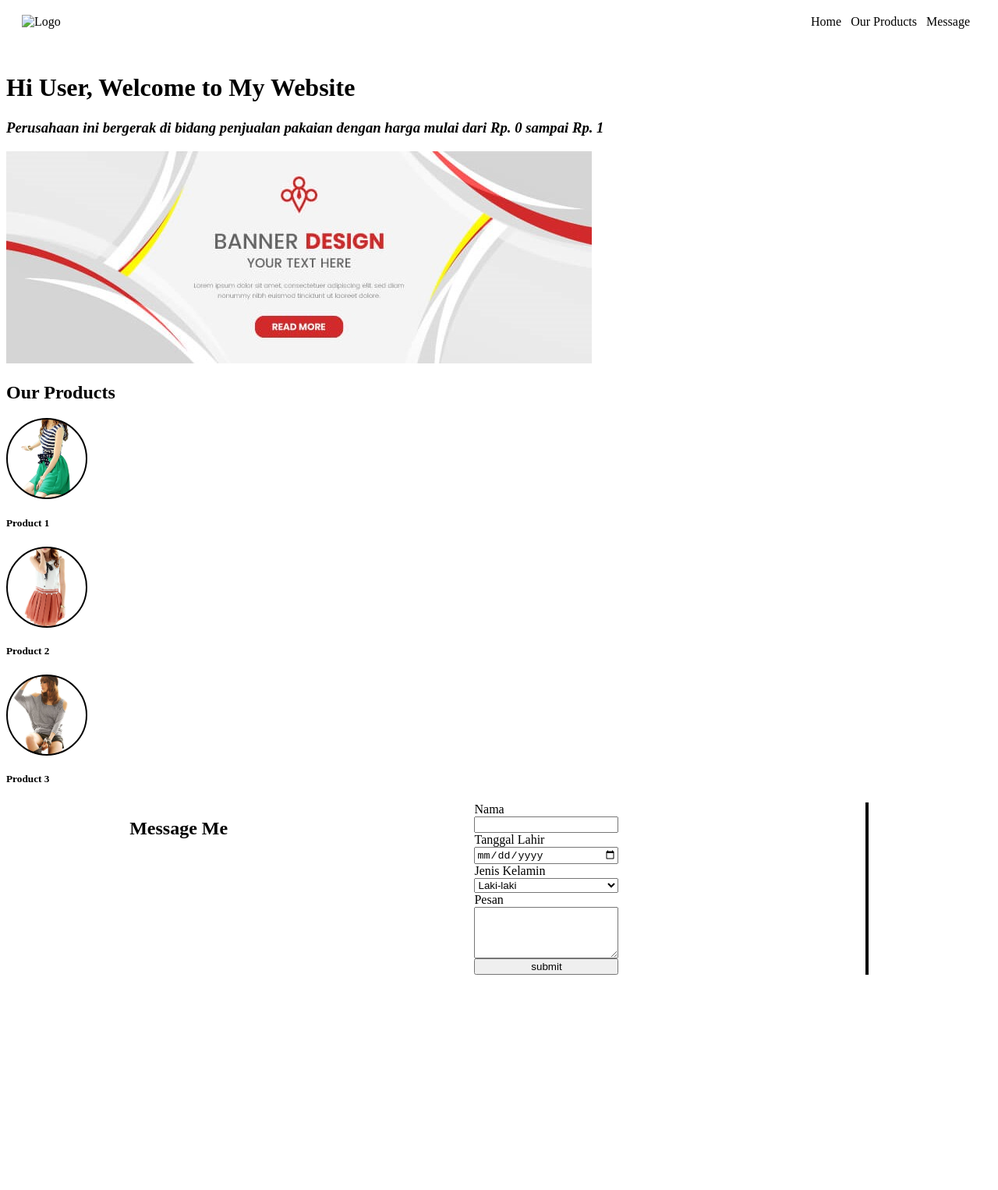
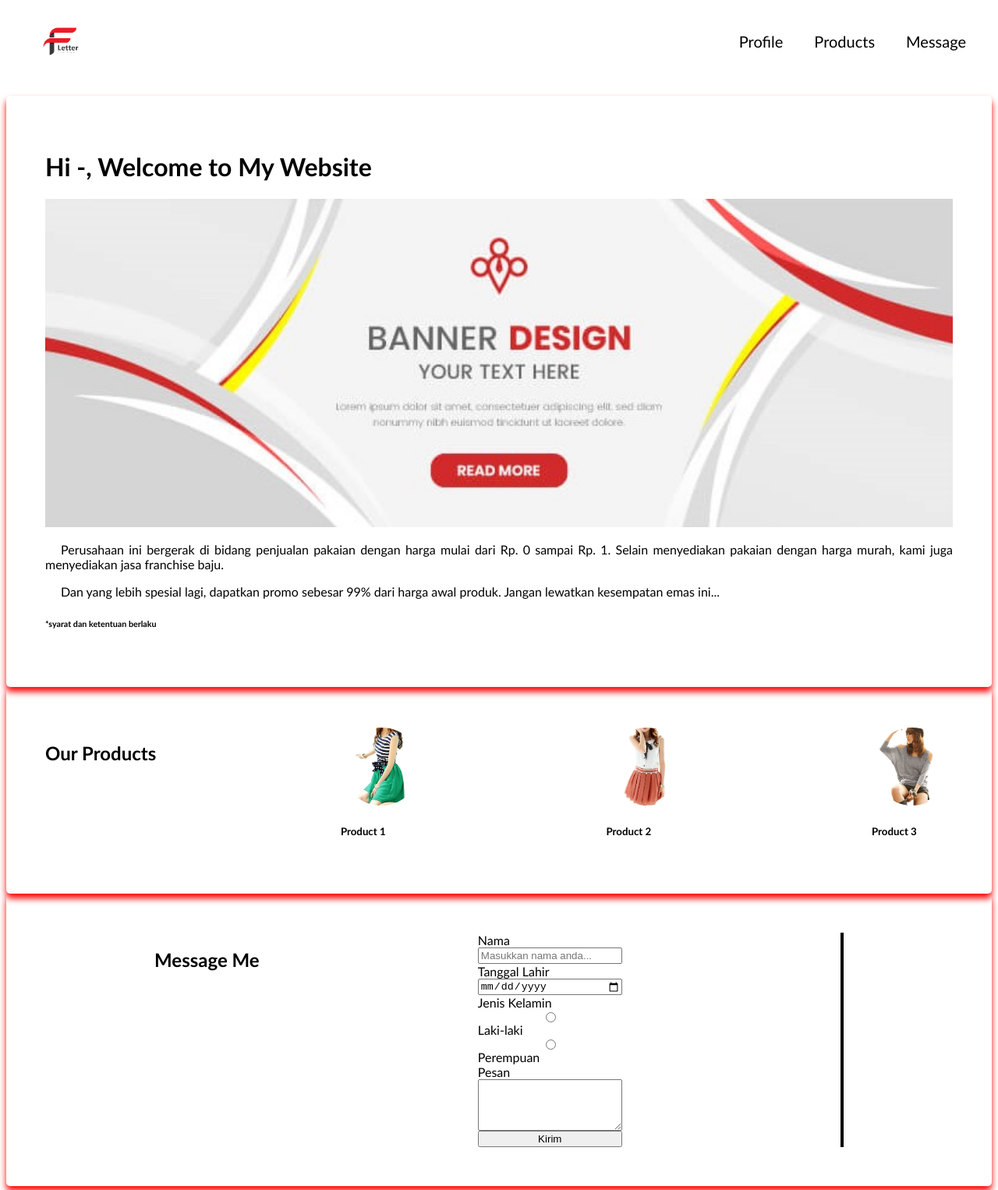
Before and after one commit to revou-fundamental-course/19-feb-24-muhammadfaatih, a plain HTML site: page index.html in a window 1280 px wide. Shown: the part 25-1551 px from the top of the page at 78% size. Before the commit the page ends 1283 px from the top, so only its background shows below. Drawn offline with Linux system fonts and the light colour scheme.

Commit message:
update penambahan file js dan update tampilan css 26-02-24 22:17

```diff
--- a/css/style.css
+++ b/css/style.css
@@ -1,6 +1,6 @@
 body {
     /*font-family: system-ui, -apple-system, BlinkMacSystemFont, 'Segoe UI', Roboto, Oxygen, Ubuntu, Cantarell, 'Open Sans', 'Helvetica Neue', sans-serif;*/
-    font-family:'Times New Roman', Times, serif;
+    font-family: 'Gill Sans', 'Times New Roman', 'Calibri';
 }
 
 header {
@@ -20,18 +20,19 @@ header {
 }
 
 .home h3 {
-    font-style:italic;
+    font-style:normal;
 }
 
 .our-product {
-    /*display: flex;*/
+    display: flex;
     justify-content:space-between;
+    padding: 20px;
 }
 
 .circle-image {
     width: 100px;
     height: 100px;
-    border: 2px solid black;
+    border: 2px solid white;
     border-radius: 50%;
     background-size: cover;
     background-position: center;
@@ -51,3 +52,58 @@ header {
 .output {
     border: 2px solid black;
 }
+
+p {
+    text-indent: 20px;
+    text-align: justify;
+}
+
+.card {
+    box-shadow: 0 6px 8px 0 #ff0000;
+    border-radius: 5px;
+    padding: 50px;
+}
+
+.banner {
+    width: 100%;
+    /*width: 300px;*/
+    /*max-height: 300px;*/
+    /*height: 500px;*/
+    object-fit: cover;
+    object-position: center;
+}
+
+nav li {
+    /*display: inline;*/
+    list-style-type: none;
+    margin-right: 20px;
+}
+
+nav ul {
+    padding-inline: 2px;
+    display: flex;
+    gap : 2rem;
+}
+
+nav {
+    /*background-color: #A7D397;*/
+    padding: 1px;
+    position: sticky;
+    top: 0;
+    text-align: center;
+    border: 2px solid white;
+}
+
+nav a {
+    font-size: 20px;
+    font-weight: 500;
+    text-align: center;
+    text-decoration: none;
+    color: black;
+}
+
+nav a:hover {
+    font-weight: bold;
+    color: #ff0000;
+    /*text-decoration: underline;*/
+}
--- a/index.html
+++ b/index.html
@@ -3,27 +3,33 @@
 <head>
     <meta charset="UTF-8">
     <meta name="viewport" content="width=device-width, initial-scale=1.0">
-    <title>My Company Profile</title>
+    <title>My Company</title>
     <link rel="stylesheet" href="css/style.css">
+    <link rel="icon" type="image/x-icon" href="assets/logo.png">
 </head>
 <body>
     <header>
-        <img src="" alt="Logo">
-        <ul class="navigation">
-            <li>Home</li>
-            <li>Our Products</li>
-            <li>Message</li>
-        </ul>
+        <img src="assets/logo.png" width="100px" height="100px" alt="Logo">
+        <nav>
+            <ul class="navigation">
+                <li><a href="#home">Profile</a></li>
+                <li><a href="#our-product">Products</a></li>
+                <li><a href="#message-box">Message</a></li>
+            </ul>
+        </nav>
     </header>
 
     <main>
-        <div class="home">
-            <h1>Hi User, Welcome to My Website</h1>
-            <h3>Perusahaan ini bergerak di bidang penjualan pakaian dengan harga mulai dari Rp. 0 sampai Rp. 1</h3>
-            <img src="assets/banner.jpg" alt="Banner">
+        <div class="home card" id="home">
+            <h1>Hi <span id="visitor">-</span>, Welcome to My Website</h1>
+            <script src="js/script.js"></script>
+            <img src="assets/banner.jpg" alt="Banner" class="banner">
+            <p>Perusahaan ini bergerak di bidang penjualan pakaian dengan harga mulai dari Rp. 0 sampai Rp. 1. Selain menyediakan pakaian dengan harga murah, kami juga menyediakan jasa franchise baju.</p>
+            <p>Dan yang lebih spesial lagi, dapatkan promo sebesar 99% dari harga awal produk. Jangan lewatkan kesempatan emas ini...</p>
+            <h6>*syarat dan ketentuan berlaku</h6>
         </div>
 
-        <div class="our-product">
+        <div class="our-product card" id="our-product">
             <h2>Our Products</h2>
             <div>
                 <div class="circle-image" style="background-image: url('assets/carousel1.jpg');"></div>
@@ -36,30 +42,33 @@
             <div>
                 <div class="circle-image" style="background-image: url('assets/carousel3.jpg');"> </div>
                 <h5>Product 3</h5>
+            </div>
         </div>
 
-        <div class="message-box">
+        <div class="message-box card" id="message-box">
             <h2>Message Me</h2>
-            <form class="message-form">
+            <form class="message-form" name="message-form" onsubmit="return validateForm()">
                 <label for="name">Nama</label>
-                <input type="text" id="name" name="name">
+                <input type="text" id="name-input" name="name" placeholder="Masukkan nama anda..." required>
 
                 <label for="birth-date">Tanggal Lahir</label>
                 <input type="date" id="birth-date">
 
                 <label for="gender">Jenis Kelamin</label>
-                <select id="gender">
-                    <option value="male">Laki-laki</option>
-                    <option value="female">Perempuan</option>
-                </select>
+
+                <input type="radio" id="male" name="gender" value="male" />
+                <label for="male">Laki-laki</label>
+                <input type="radio" id="female" name="gender" value="female" />
+                <label for="female">Perempuan</label>
 
                 <label for="msg">Pesan</label>
                 <textarea id="msg" rows="4" columns="50"></textarea>
-                <input type="submit" value="submit">
+                <button id="submit">Kirim</button>
             </form>
 
             <div class="output">
                 <!-- add output-->
+                <p id="error-name"></p>
             </div>
         </div>
     </main>
--- a/js/script.js
+++ b/js/script.js
@@ -0,0 +1,44 @@
+
+//prompt("Halo, siapakah nama anda?", "User")
+/*
+function replaceName() {
+    let name = prompt("Halo, siapakah nama anda?", "");
+    document.getElementById("visitor").innerHTML = name;
+}
+
+document.getElementById("change_name").addEventListener("click", function() {
+    replaceName();
+})
+
+let nameInput = document.getElementById('name-input');
+
+document.getElementById('kirim').addEventListener("click", function() {
+    const nama = nameInput.value;
+
+    if(nama == ""){
+        document.getElementById("error-name").innerHTML = "Nama tidak boleh kosong!";
+    }else{
+        document.getElementById('name').innerHTML = nama;
+    }
+})
+*/
+
+function validateForm() {
+    const nama = document.forms['message-form']['name-input'].value;
+
+    if(nama = ""){
+        document.getElementById("error-name").innerHTML = "Tidak boleh kosong!";
+        return false;
+    }
+
+    setName(nama);
+
+    //document.getElementById("name").innerHTML = nama;
+    //document.getElementById("error-name").innerHTML = "";
+    return false;
+}
+
+function setName(name) {
+    document.getElementById("name").innerHTML = name;
+    document.getElementById("error-name").innerHTML = "";
+}
```
Also changed, not shown: assets/logo.png (added).
